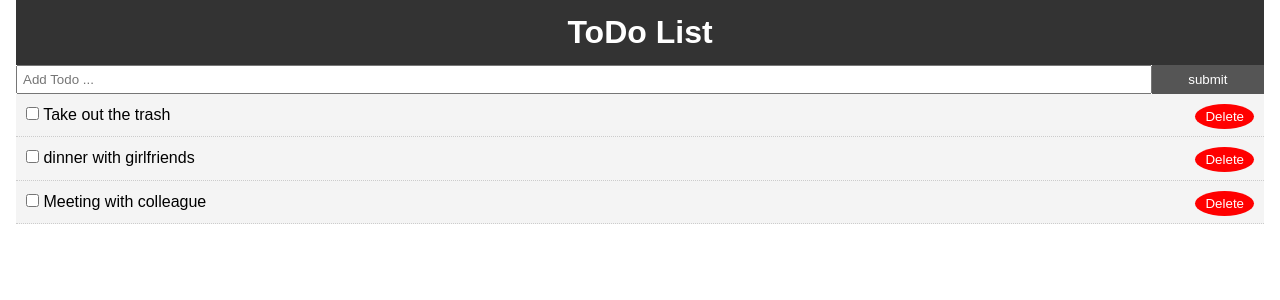
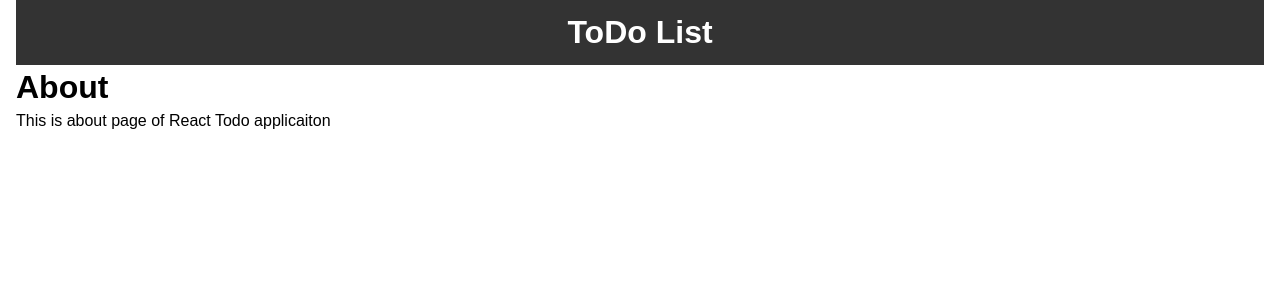
Before and after one commit to jontran8998/React_App_TodoList, a React (Create React App) app: page /about in a window 1280 px wide. Shown: the top 300 px of the page. Built offline with nearby package versions, Linux system fonts and the light colour scheme; the HTML template or start-up script is replaced by a standard one.

Commit message:
install react-router-dom and add About page

```diff
--- a/package.json
+++ b/package.json
@@ -5,6 +5,7 @@
   "dependencies": {
     "react": "^16.10.2",
     "react-dom": "^16.10.2",
+    "react-router-dom": "^5.1.2",
     "react-scripts": "3.2.0",
     "uuid": "^3.3.3"
   },
--- a/src/App.js
+++ b/src/App.js
@@ -1,9 +1,11 @@
 import React, { Component } from 'react';
+import { BrowserRouter as Router, Route } from 'react-router-dom'
 import Todos from './components/Todos';
 import './App.css';
 import Header from './components/layout/Header'
 import AddTodo from './components/AddTodo'
 import uuid from 'uuid'
+import About from './components/pages/About'
 
 export class App extends Component {
 
@@ -56,8 +58,13 @@
       <div className="App">
         <div className="container">
           <Header />
-          <AddTodo addTodo={this.addTodo} />
-          <Todos todos={this.state.todos} markComplete={this.markComplete} delTodo={this.delTodo} />
+          <Router>
+            <Route exact path="/">
+              <AddTodo addTodo={this.addTodo} />
+              <Todos todos={this.state.todos} markComplete={this.markComplete} delTodo={this.delTodo} />
+            </Route>
+            <Route path="/about" component={About} />
+          </Router>
         </div>
       </div>
     );
--- /dev/null
+++ b/src/components/pages/About.js
@@ -0,0 +1,10 @@
+import React from 'react'
+
+export default function About() {
+  return (
+    <React.Fragment>
+      <h1>About</h1>
+      <p>This is about page of React Todo applicaiton</p>
+    </React.Fragment>
+  )
+}
```
Also changed, not shown: 1 other file (tests, documents, lock files or other folders).
